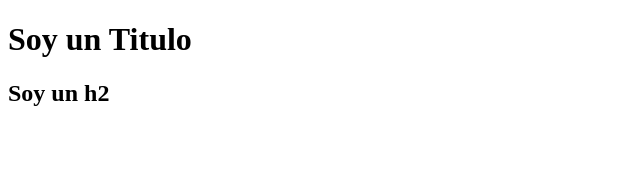
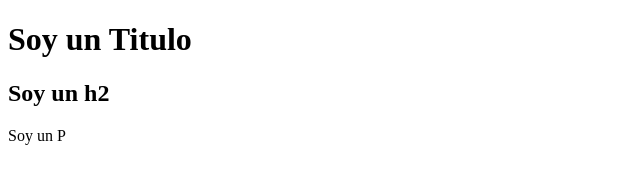
Before and after one commit to TomasDnlAranda/clase-14-c15a, a plain HTML site: page index.html in a window 1280 px wide. Shown: the full height of the page, 0-640 px from the left. Drawn offline with Linux system fonts and the light colour scheme.

Commit message:
5. add un 9ç

```diff
--- a/index.html
+++ b/index.html
@@ -8,5 +8,6 @@
 	<body>
 		<h1>Soy un Titulo</h1>
 		<h2>Soy un h2</h2>
+		<p>Soy un P</p>
 	</body>
 </html>
```
